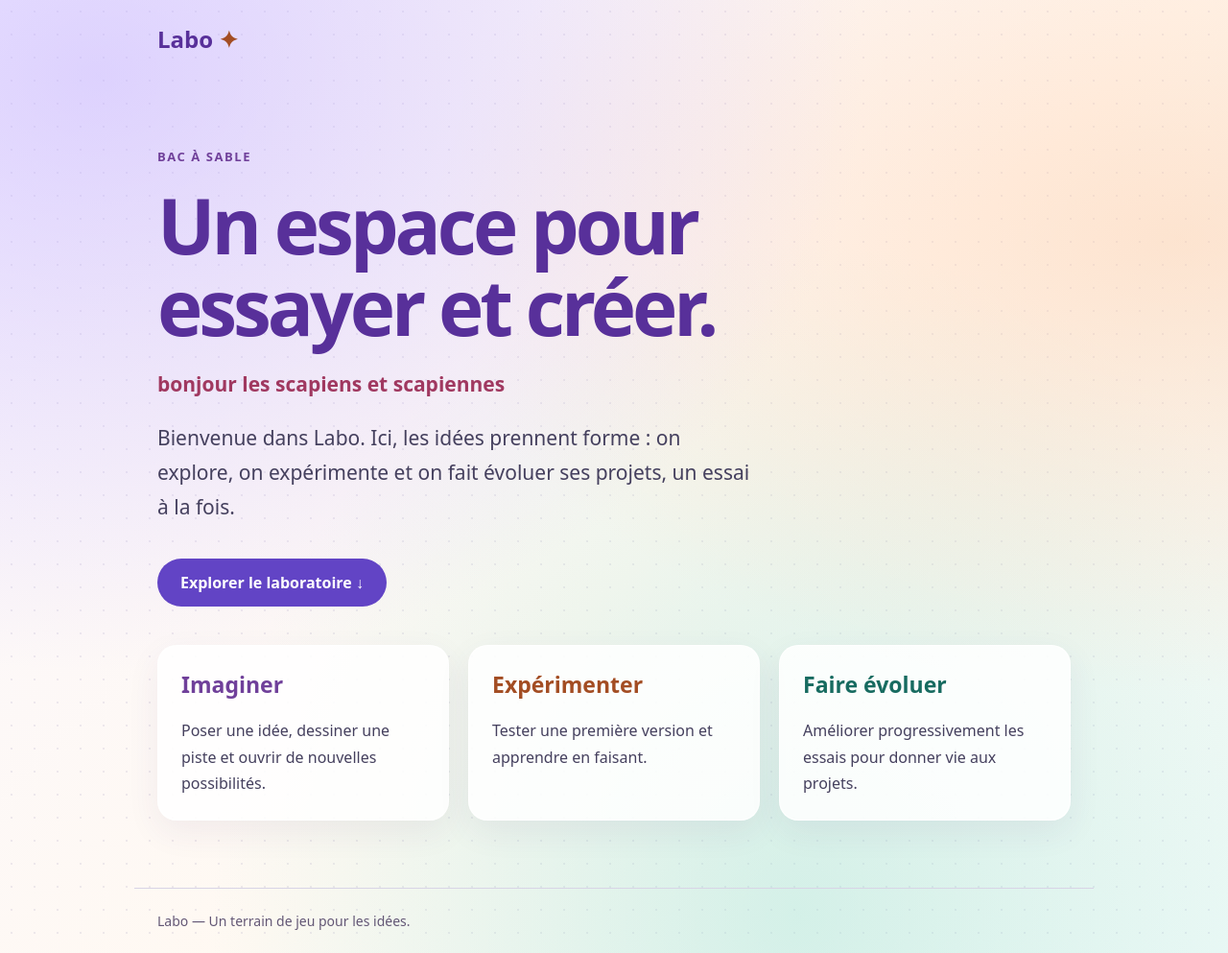
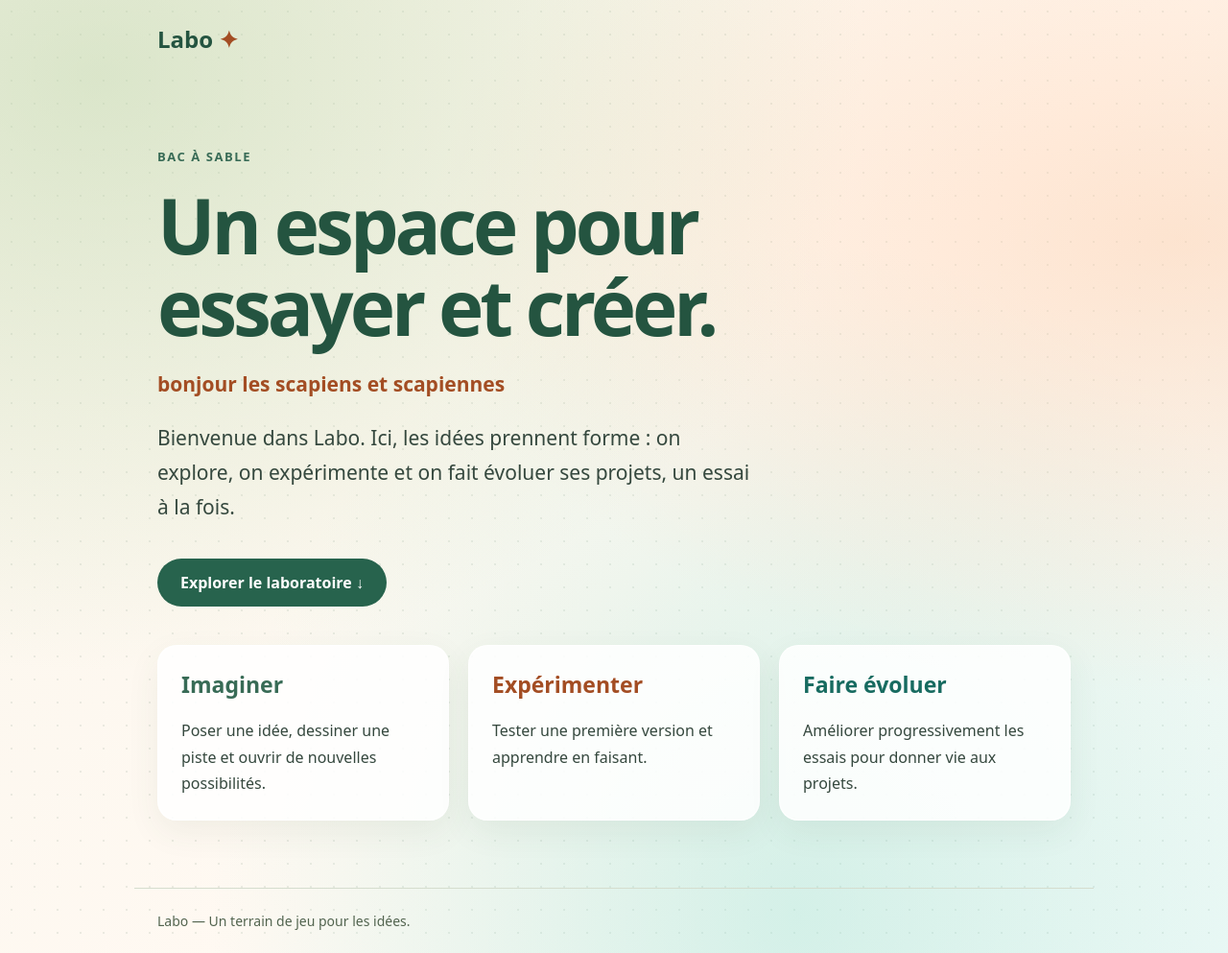
Before and after one commit to seayousooon/Labo, a plain HTML site: page index.html in a window 1280 px wide. Shown: the whole page at 96% size. Drawn offline with Linux system fonts and the light colour scheme.

Commit message:
Remplacer le violet par une palette beige, verte et terracotta

```diff
--- a/index.html
+++ b/index.html
@@ -6,36 +6,36 @@
 <meta name="description" content="Labo : un bac à sable pour imaginer, créer et expérimenter.">
 <title>Labo — Bac à sable</title>
 <style>
-:root{color-scheme:light;font-family:system-ui,sans-serif;color:#202343;background:#f3f2fb}*{box-sizing:border-box}body{margin:0}header,main,footer{max-width:1000px;margin:auto;padding:24px}header{font-size:24px;font-weight:800}main{padding-top:60px;padding-bottom:70px}.tag{color:#6550b9;font-weight:700;letter-spacing:.12em;text-transform:uppercase;font-size:13px}h1{font-size:clamp(42px,8vw,80px);line-height:1.06;letter-spacing:-.05em;max-width:800px;margin:20px 0}.intro{font-size:21px;max-width:620px;line-height:1.7}.button{display:inline-block;color:white;background:#6244c5;padding:14px 24px;border-radius:30px;text-decoration:none;font-weight:700;margin:15px 0 40px}.grid{display:grid;grid-template-columns:repeat(3,1fr);gap:20px}.card{background:white;border:1px solid #e0dced;border-radius:20px;padding:24px}.card h2{font-size:23px;margin-top:0}.card p{line-height:1.7;margin-bottom:0}footer{border-top:1px solid #d8d4e6;font-size:14px}a:focus-visible{outline:3px solid #bb6511;outline-offset:5px}section{scroll-margin-top:25px}@media(max-width:650px){main{padding-top:30px}.grid{grid-template-columns:1fr}}
+:root{color-scheme:light;font-family:system-ui,sans-serif;color:#293f37;background:#faf6ec}*{box-sizing:border-box}body{margin:0}header,main,footer{max-width:1000px;margin:auto;padding:24px}header{font-size:24px;font-weight:800}main{padding-top:60px;padding-bottom:70px}.tag{color:#386b56;font-weight:700;letter-spacing:.12em;text-transform:uppercase;font-size:13px}h1{font-size:clamp(42px,8vw,80px);line-height:1.06;letter-spacing:-.05em;max-width:800px;margin:20px 0}.intro{font-size:21px;max-width:620px;line-height:1.7}.button{display:inline-block;color:white;background:#27634d;padding:14px 24px;border-radius:30px;text-decoration:none;font-weight:700;margin:15px 0 40px}.grid{display:grid;grid-template-columns:repeat(3,1fr);gap:20px}.card{background:white;border:1px solid #dce4d6;border-radius:20px;padding:24px}.card h2{font-size:23px;margin-top:0}.card p{line-height:1.7;margin-bottom:0}footer{border-top:1px solid #d5ddce;font-size:14px}a:focus-visible{outline:3px solid #bb6511;outline-offset:5px}section{scroll-margin-top:25px}@media(max-width:650px){main{padding-top:30px}.grid{grid-template-columns:1fr}}
 
 /* Fond pastel : halos colorés et trame discrète. */
-html{min-height:100%;background:#f8f5ff}
+html{min-height:100%;background:#faf6ec}
 body{
   min-height:100vh;
   background:
-    radial-gradient(ellipse at 8% 8%,rgba(189,169,255,.48),transparent 48%),
+    radial-gradient(ellipse at 8% 8%,rgba(183,211,164,.48),transparent 48%),
     radial-gradient(ellipse at 96% 25%,rgba(255,200,162,.44),transparent 45%),
     radial-gradient(ellipse at 65% 96%,rgba(159,226,212,.40),transparent 52%),
-    radial-gradient(circle,rgba(91,72,143,.10) .8px,transparent 1px),
-    linear-gradient(135deg,#faf7ff,#fff9f2 55%,#f0faf8);
+    radial-gradient(circle,rgba(65,97,72,.10) .8px,transparent 1px),
+    linear-gradient(135deg,#faf6ec,#fff9f2 55%,#f0faf8);
   background-size:auto,auto,auto,24px 24px,auto;
 }
 .card{
   background:rgba(255,255,255,.86);
   border-color:rgba(255,255,255,.95);
-  box-shadow:0 12px 35px rgba(65,44,108,.07);
+  box-shadow:0 12px 35px rgba(53,79,52,.07);
 }
 
 /* Couleurs des textes assorties au fond pastel. */
-:root{color:#45405e}
-header,h1{color:#58309a}
+:root{color:#35483e}
+header,h1{color:#245440}
 header span{color:#a34d23}
-.tag{color:#70409a}
-h1 + .intro{color:#a03860;font-weight:650}
-.card:nth-child(1) h2{color:#70409a}
+.tag{color:#386b56}
+h1 + .intro{color:#a34d23;font-weight:650}
+.card:nth-child(1) h2{color:#386b56}
 .card:nth-child(2) h2{color:#a34d23}
 .card:nth-child(3) h2{color:#176b60}
-footer{color:#635775}
+footer{color:#52644f}
 </style>
 </head>
 <body>
```
